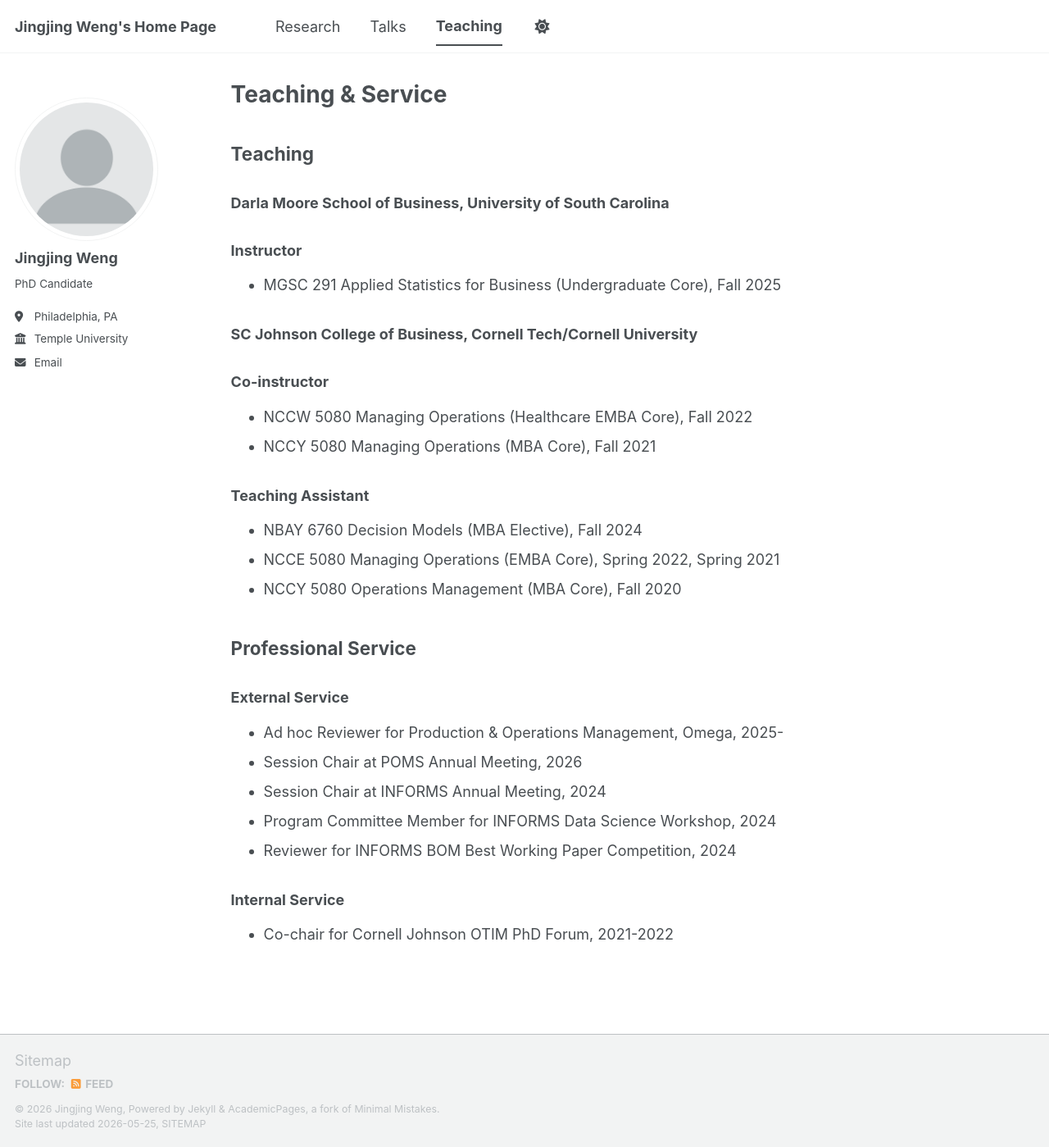
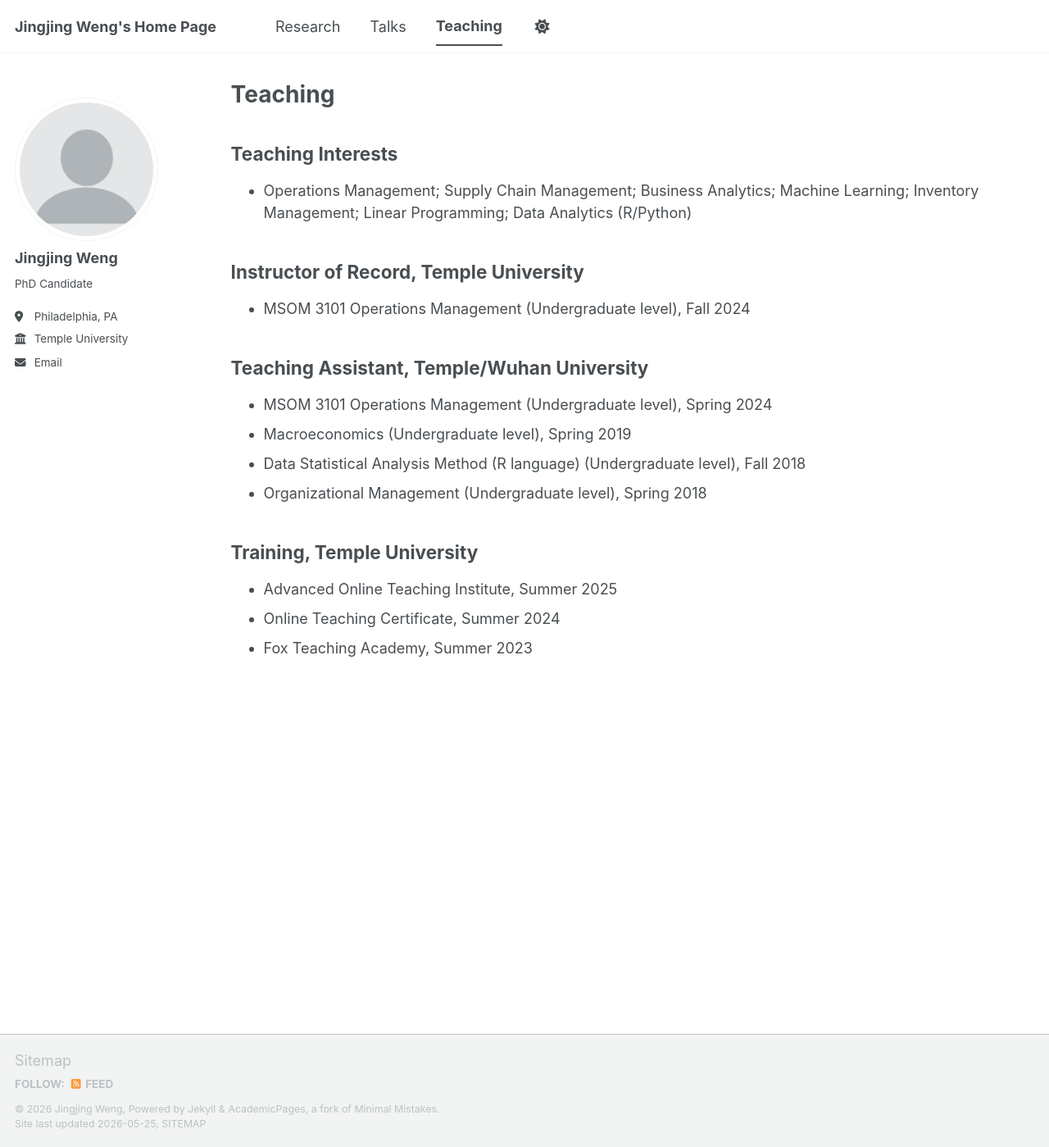
Before and after one commit to JingjingWeng/JingjingWeng.github.io, a Jekyll site: the page built from _pages/teaching.md, in a window 1280 px wide and 1399 px high. Shown: the whole window at 82% size. Built offline with Jekyll 4.4.1, drawn with Linux system fonts in a browser that asks for light colours; a script bundle is joined from its source files by our own code; library files that are not in the unit come from our copies.

Commit message:
Update teaching.md

```diff
--- a/_pages/teaching.md
+++ b/_pages/teaching.md
@@ -1,34 +1,28 @@
 ---
 layout: archive
-title: "Teaching & Service"
+title: "Teaching"
 permalink: /teaching/
 author_profile: true
 ---
 
 {% include base_path %}
-## Teaching
-### Darla Moore School of Business, University of South Carolina
 
-### Instructor
-* MGSC 291 Applied Statistics for Business (Undergraduate Core), Fall 2025
+## Teaching Interests
+* Operations Management; Supply Chain Management; Business Analytics; Machine Learning; Inventory Management; Linear Programming; Data Analytics (R/Python)
 
-### SC Johnson College of Business, Cornell Tech/Cornell University
-### Co-instructor
-* NCCW 5080 Managing Operations (Healthcare EMBA Core), Fall 2022
-* NCCY 5080 Managing Operations (MBA Core), Fall 2021
 
-### Teaching Assistant
-* NBAY 6760 Decision Models (MBA Elective), Fall 2024
-* NCCE 5080 Managing Operations (EMBA Core), Spring 2022, Spring 2021
-* NCCY 5080 Operations Management (MBA Core), Fall 2020
+## Instructor of Record, Temple University
+* MSOM 3101 Operations Management (Undergraduate level), Fall 2024
 
-## Professional Service
-### External Service
-* Ad hoc Reviewer for Production & Operations Management, Omega, 2025-
-* Session Chair at POMS Annual Meeting, 2026
-* Session Chair at INFORMS Annual Meeting, 2024
-* Program Committee Member for INFORMS Data Science Workshop, 2024
-* Reviewer for INFORMS BOM Best Working Paper Competition, 2024
 
-### Internal Service
-* Co-chair for Cornell Johnson OTIM PhD Forum, 2021-2022
+
+## Teaching Assistant, Temple/Wuhan University
+* MSOM 3101 Operations Management (Undergraduate level), Spring 2024
+* Macroeconomics (Undergraduate level), Spring 2019
+* Data Statistical Analysis Method (R language) (Undergraduate level), Fall 2018
+* Organizational Management (Undergraduate level), Spring 2018
+
+## Training, Temple University
+* Advanced Online Teaching Institute, Summer 2025
+* Online Teaching Certificate, Summer 2024
+* Fox Teaching Academy, Summer 2023
```
